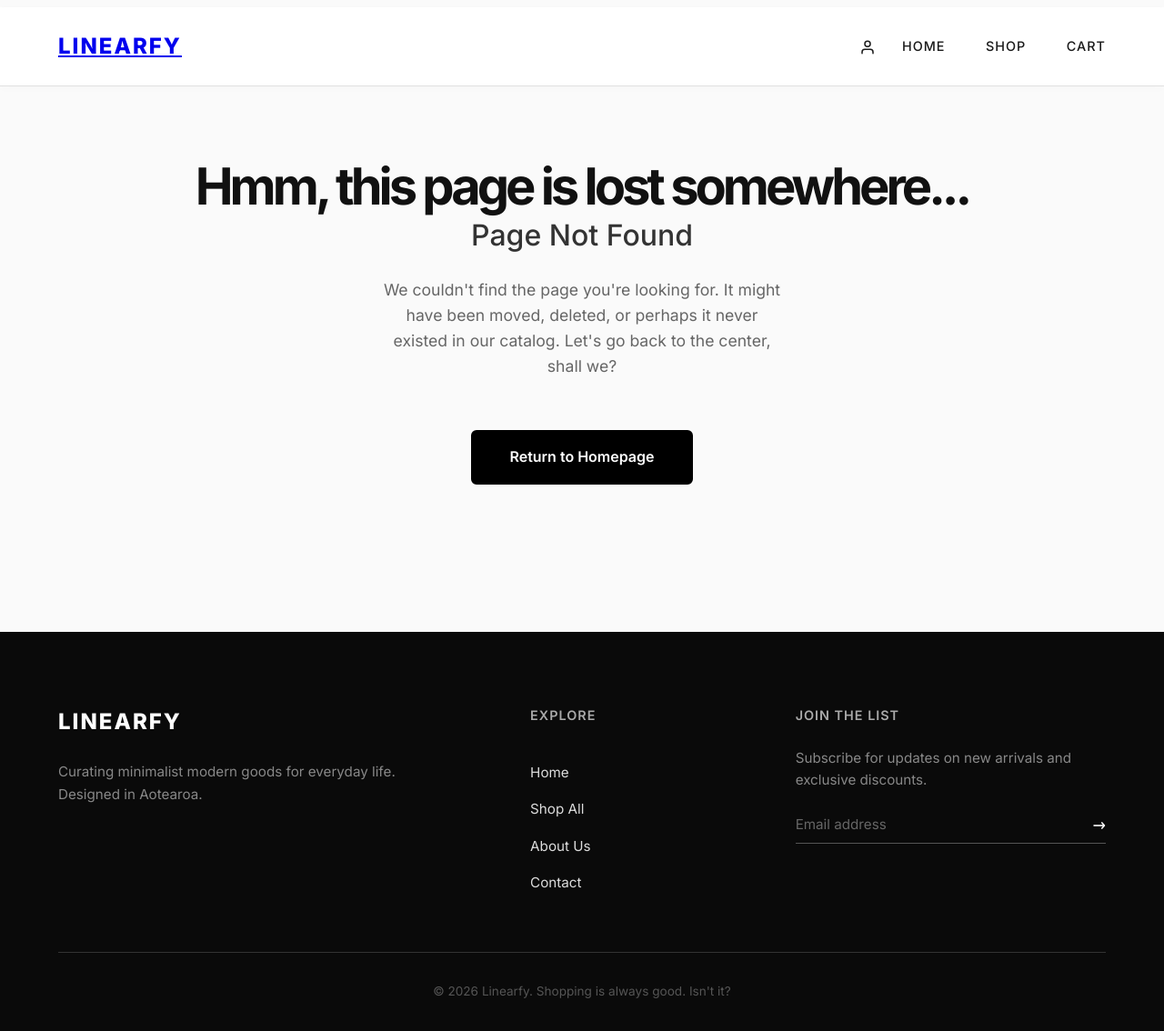
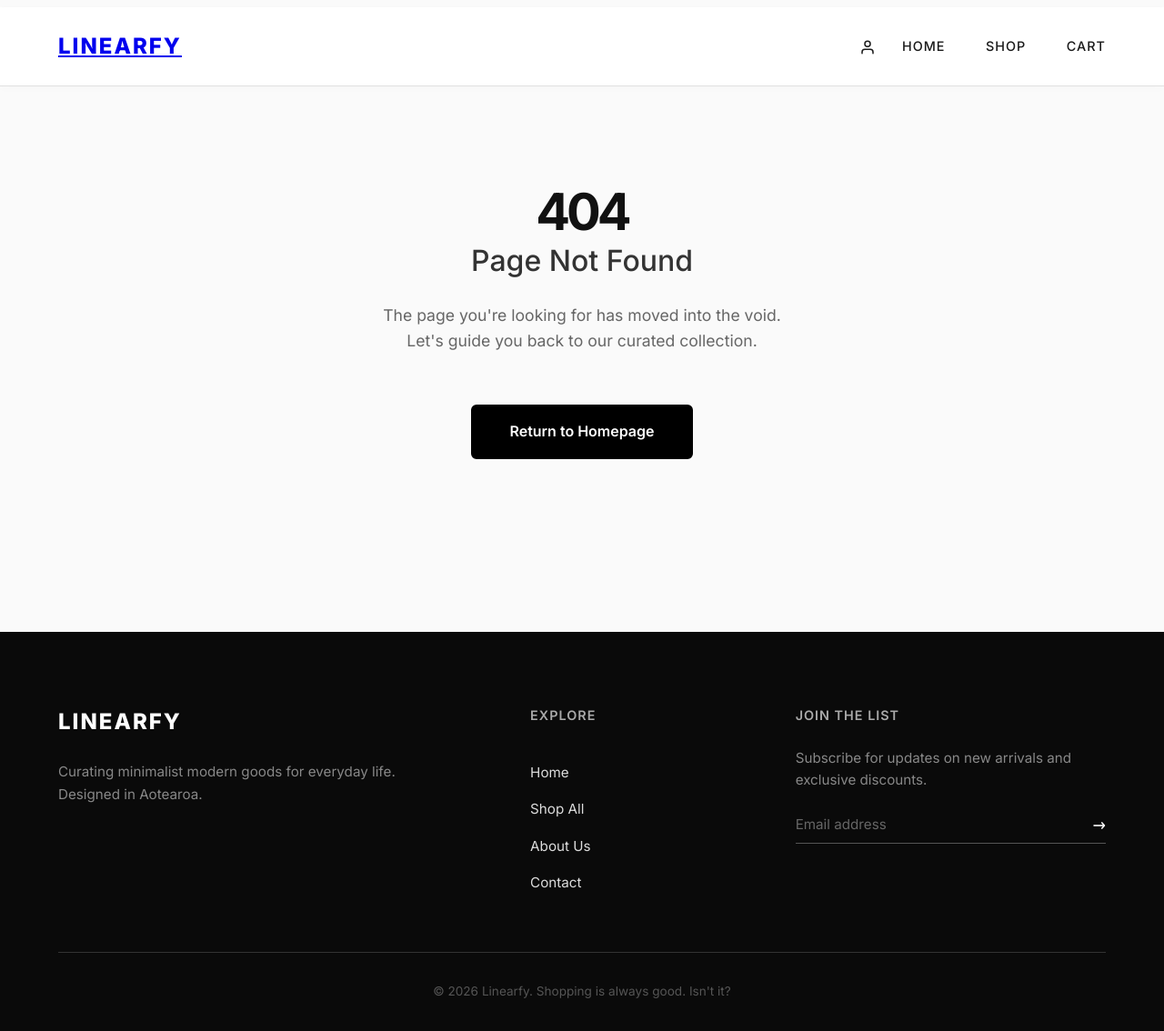
Before and after one commit to AllanW178/Linearfy-WEB, a Flask app: template Lineary [ Website ]/templates/404.html in a window 1280 px wide. Shown: the part 150-1284 px from the top of the page at 91% size. Run offline with Flask 3, Linux system fonts and the light colour scheme; the template is opened without the code that fills it, so the values that code supplies are empty.

Commit message:
Update 404.html

```diff
--- a/Lineary [ Website ]/templates/404.html
+++ b/Lineary [ Website ]/templates/404.html
@@ -1,23 +1,12 @@
 {% extends "base.html" %}
 
 {% block content %}
-<div class="error-container">
-
-    <h1 class="error-title">
-        Hmm, this page is lost somewhere...
-    </h1>
-
-    <h2 class="error-subtitle">
-        Page Not Found
-    </h2>
-
-    <p class="error-text">
-        We couldn't find the page you're looking for. It might have been moved, deleted, or perhaps it never existed in our catalog. Let's go back to the center, shall we?
-    </p>
-
-    <a href="{{ url_for('home') }}" class="btn btn-return">
-        Return to Homepage
-    </a>
-
+<div class="error-container hidden fade-in-up">
+    <div class="error-visual">
+        <h1 class="error-title glitched">404</h1>
+    </div>
+    <h2 class="error-subtitle">Page Not Found</h2>
+    <p class="error-text">The page you're looking for has moved into the void. Let's guide you back to our curated collection.</p>
+    <a href="{{ url_for('home') }}" class="btn btn-return">Return to Homepage</a>
 </div>
 {% endblock %}
```
